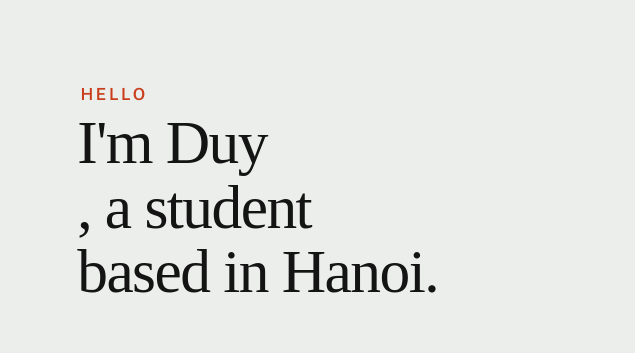
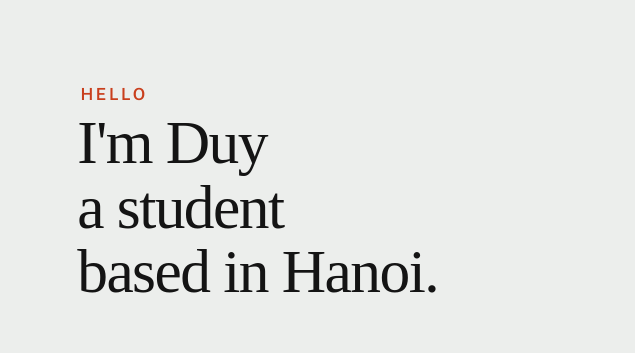
Before and after one commit to mmenttk/personalsite, a plain HTML site: page index.html in a window 1280 px wide. Shown: the part 345-698 px from the top of the page, 0-635 px from the left. Drawn offline with nearby package versions, Linux system fonts and the light colour scheme; a web font is replaced by a local one.

Commit message:
Update index.html

```diff
--- a/index.html
+++ b/index.html
@@ -86,7 +86,7 @@
 
                     <div class="s-intro__content-pretitle text-pretitle">Hello</div>
                     <h1 class="s-intro__content-title">
-                        I'm Duy <br>, a student <br> based in Hanoi.
+                        I'm Duy <br> a student <br> based in Hanoi.
                     </h1>
 
                     <div class="s-intro__content-btns">
```
